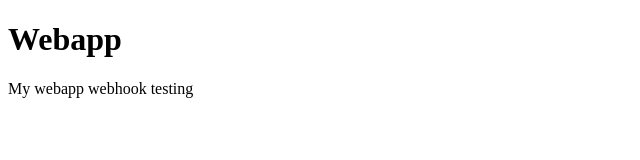
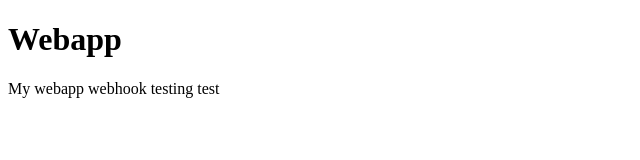
Before and after one commit to NarayanPooja/jenkintest, a plain HTML site: page index.html in a window 1280 px wide. Shown: the full height of the page, 0-640 px from the left. Drawn offline with Linux system fonts and the light colour scheme.

Commit message:
Update index.html

```diff
--- a/index.html
+++ b/index.html
@@ -6,7 +6,7 @@
 <body>
 
 <h1>Webapp</h1>
-<p>My webapp webhook testing</p>
+<p>My webapp webhook testing  test</p>
 
 </body>
 </html>
```
